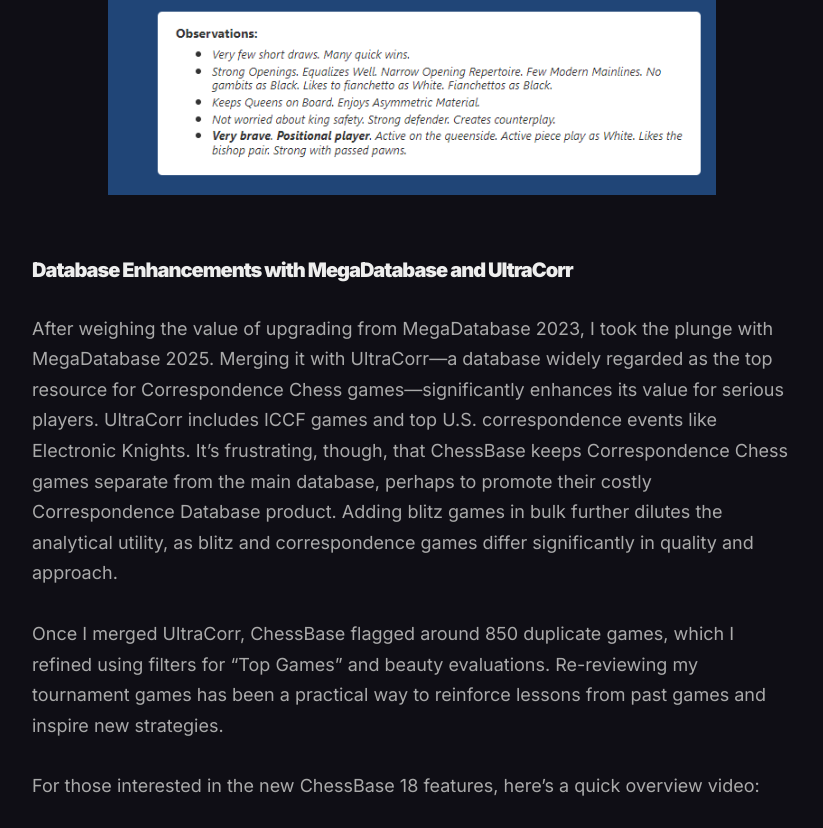
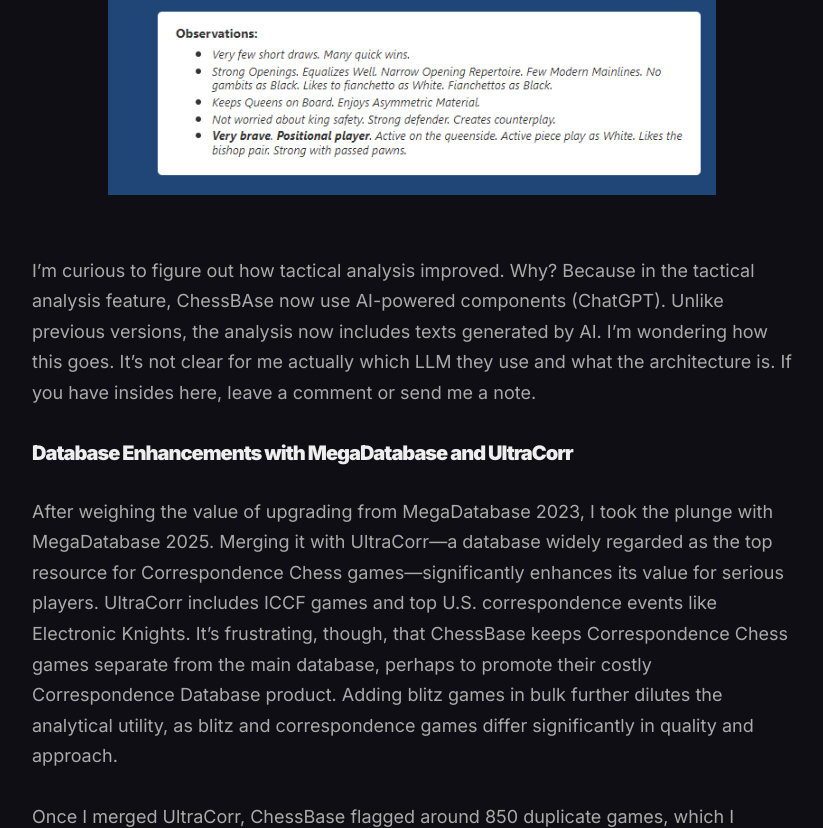
Before and after one commit to Egbert-Azure/Chess-Website, a Jekyll site: the page built from _posts/2024-11-12-Tools-and-Weapons.md, in a window 1280 px wide and 900 px high, scrolled down 2767 px, cut to the strip 0-828 px from the top of the window. Shown: the whole strip, without its empty margins (228-1051 px from the left). Built offline with Jekyll 4.4.1, drawn with Linux system fonts in a browser that asks for light colours; comment, search, counter and statistics services are not loaded.

Commit message:
Update 2024-11-12-Tools-and-Weapons.md

```diff
--- a/_posts/2024-11-12-Tools-and-Weapons.md
+++ b/_posts/2024-11-12-Tools-and-Weapons.md
@@ -37,6 +37,10 @@ The analysis offers insights into various aspects of my style, which could be es
 </div>
 
 <br>
+
+I'm curious to figure out how tactical analysis improved. Why? Because in the tactical analysis feature, ChessBAse now use AI-powered components (ChatGPT).
+Unlike previous versions, the analysis now includes texts generated by AI. I'm wondering how this goes. It's not clear for me actually which LLM they use and what the architecture is.
+If you have insides here, leave a comment or send me a note.
 
 #### Database Enhancements with MegaDatabase and UltraCorr
 
```
